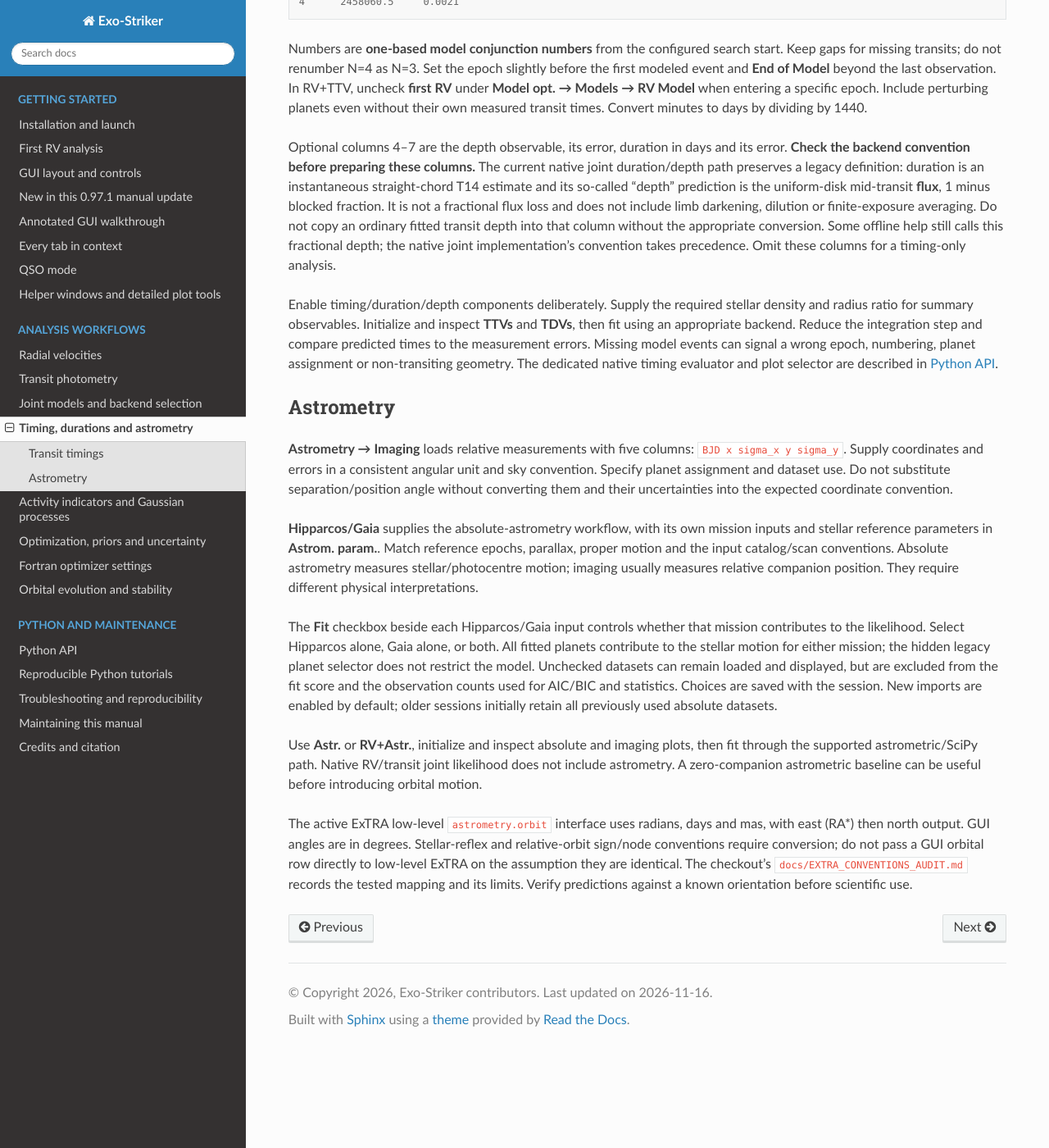
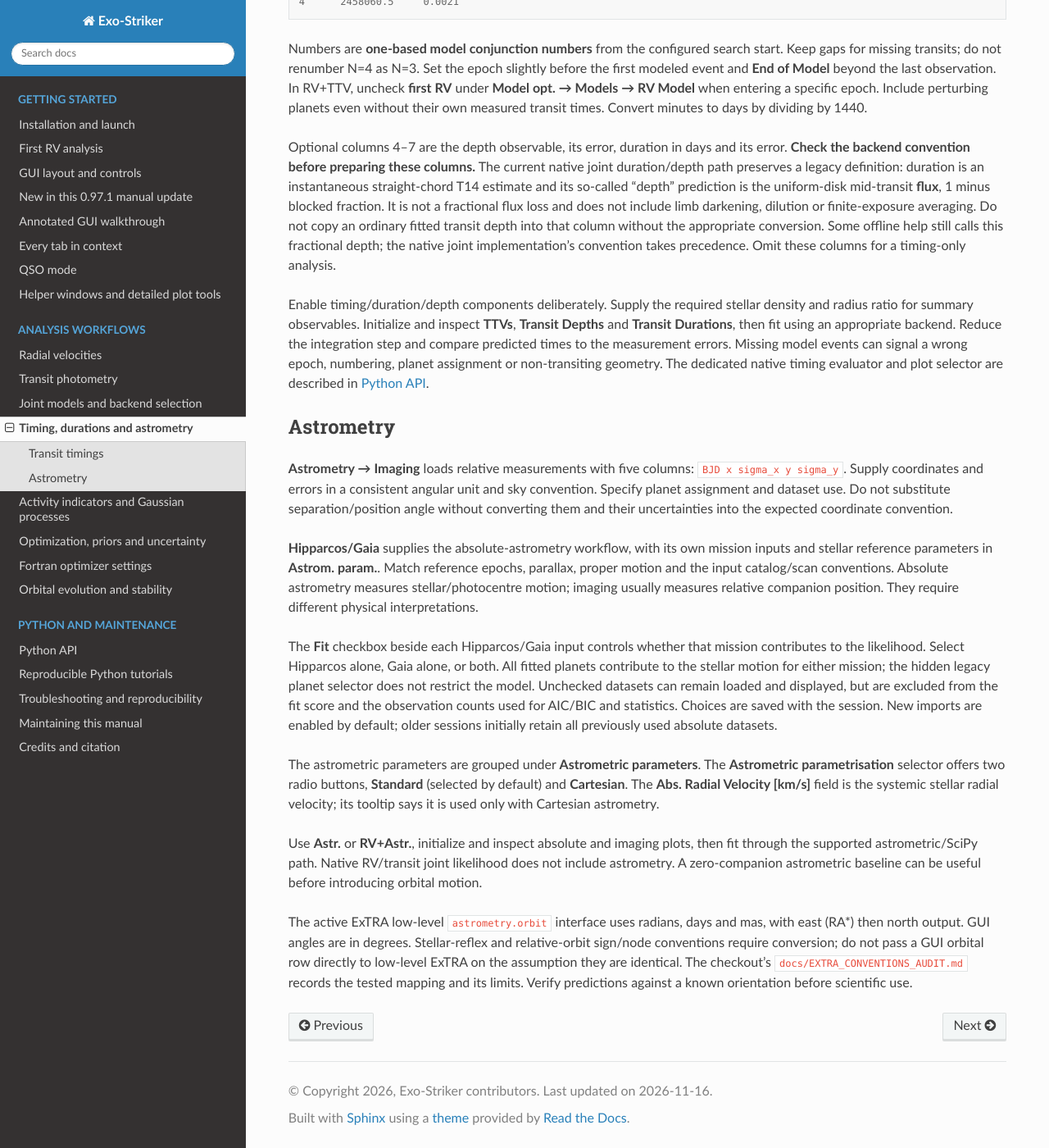
Before and after one commit to schaubia/exostriker_docs, a Sphinx documentation site: the page built from source/timing-astrometry.rst, in a window 1280 px wide and 1400 px high, scrolled down 406 px. Shown: the whole window at 82% size. Built offline with Sphinx 7.4.7 and the Read the Docs theme 3.1.0, drawn with Linux system fonts in a browser that asks for light colours.

Commit message:
Docs: sync with Exo-Striker 0.97.5
Manual unchanged (e28df8d). Our edits for code changes 0.97.2-0.97.5:
Transit Depths/Durations tabs, astrometric parametrisation, phase-fold
period slider, xterm README and install commands. Enable sphinx.ext.todo.

Co-Authored-By: Claude Opus 5.5 <noreply@anthropic.com>
Claude-Session: https://claude.ai/code/session_014JfZLxd4Eqkbd2d7QuwBvN

```diff
--- a/source/conf.py
+++ b/source/conf.py
@@ -4,7 +4,7 @@ author = 'Exo-Striker contributors'
 copyright = '2026, Exo-Striker contributors'
 version = '0.97.1'
 release = '0.97.1 (development checkout)'
-extensions = []
+extensions = ['sphinx.ext.todo']
 master_doc = 'index'
 source_suffix = '.rst'
 exclude_patterns = ['_build', 'conf.py.save']
--- a/source/gui.rst
+++ b/source/gui.rst
@@ -181,7 +181,9 @@ Accessories (5)
 **Shells** contains the embedded Jupyter console, pyqtgraph console, and optional
 AI chat when its dependency is available. Python changes are programmatic edits:
 check the active object and use **Edit → push Jupyter var. to GUI** to publish the
-intended fit. **Extra Plots → Phased RV plots** separates planetary signals;
+intended fit. **Extra Plots → Phased RV plots** separates planetary signals; its options
+include a slider that adjusts the folding period over ±10% of the fitted
+planetary period, in 0.1-day steps (display only, the fit is unchanged);
 **Mirrored plots** copies a selected scientific plot, with its styles and axes,
 without recomputing it. **Cross hair** reads coordinates; **to the Org. Plot**
 opens its source. Mirror zoom/export operates independently.
--- a/source/timing-astrometry.rst
+++ b/source/timing-astrometry.rst
@@ -33,8 +33,8 @@ still calls this fractional depth; the native joint implementation's convention
 takes precedence. Omit these columns for a timing-only analysis.
 
 Enable timing/duration/depth components deliberately. Supply the required stellar
-density and radius ratio for summary observables. Initialize and inspect **TTVs**
-and **TDVs**, then fit using an appropriate backend. Reduce the integration step
+density and radius ratio for summary observables. Initialize and inspect **TTVs**,
+**Transit Depths** and **Transit Durations**, then fit using an appropriate backend. Reduce the integration step
 and compare predicted times to the measurement errors. Missing model events can
 signal a wrong epoch, numbering, planet assignment or non-transiting geometry.
 The dedicated native timing evaluator and plot selector are described in :doc:`api`.
@@ -63,6 +63,17 @@ the fit score and the observation counts used for AIC/BIC and statistics.
 Choices are saved with the session. New imports are enabled by default;
 older sessions initially retain all previously used absolute datasets.
 
+The astrometric parameters are grouped under **Astrometric parameters**. The
+**Astrometric parametrisation** selector offers two radio buttons,
+**Standard** (selected by default) and **Cartesian**. The
+**Abs. Radial Velocity [km/s]** field is the systemic stellar radial velocity;
+its tooltip says it is used only with Cartesian astrometry.
+
+.. todo:: Ask the developer what the **Cartesian** parametrisation and the new
+   acceleration parameters mean, and how to choose between them. The GUI
+   tooltips only say that the Cartesian settings are "prepared for the
+   upcoming ExTRA interface".
+
 Use **Astr.** or **RV+Astr.**, initialize and inspect absolute and imaging plots,
 then fit through the supported astrometric/SciPy path. Native RV/transit joint
 likelihood does not include astrometry. A zero-companion astrometric baseline
```
Also changed, not shown: source/tab-plots.rst (+6 -3 lines), source/tab-tools.rst (+10 -0 lines), .sync-reports/0.97.5.md (added), 1 other file.
